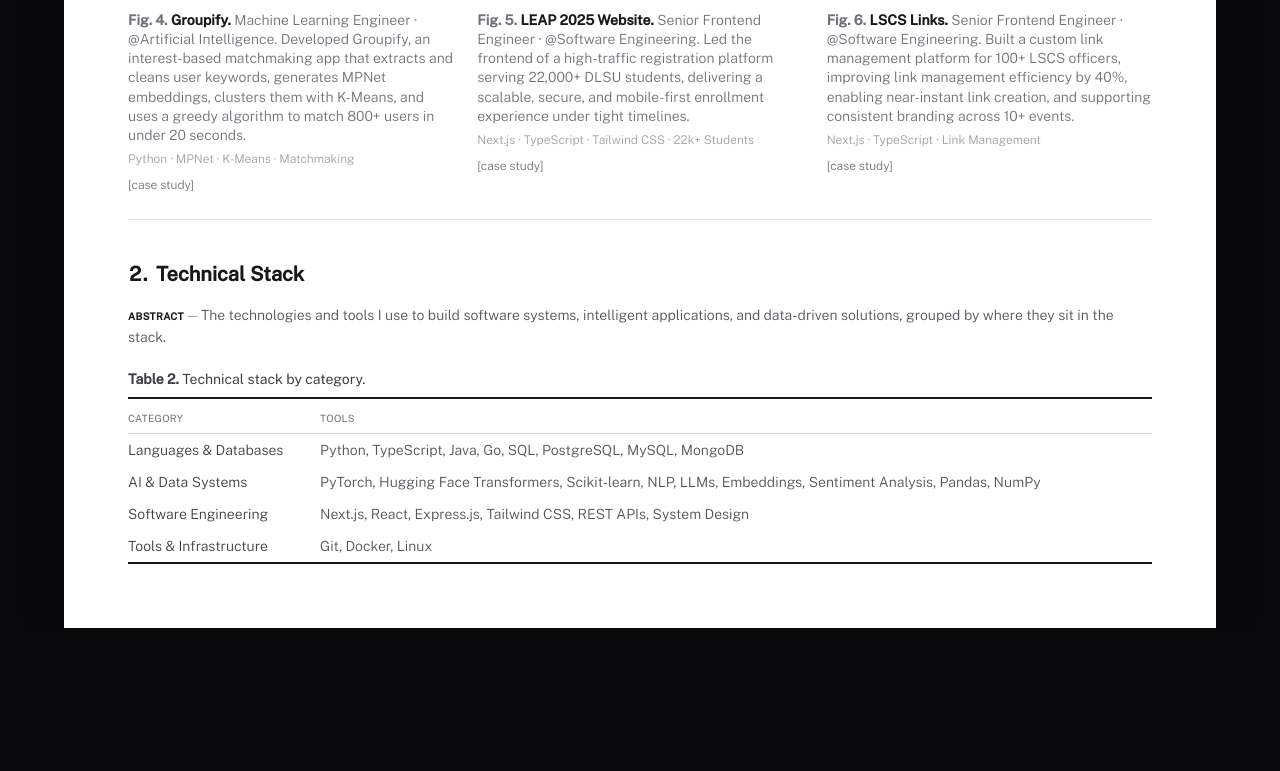
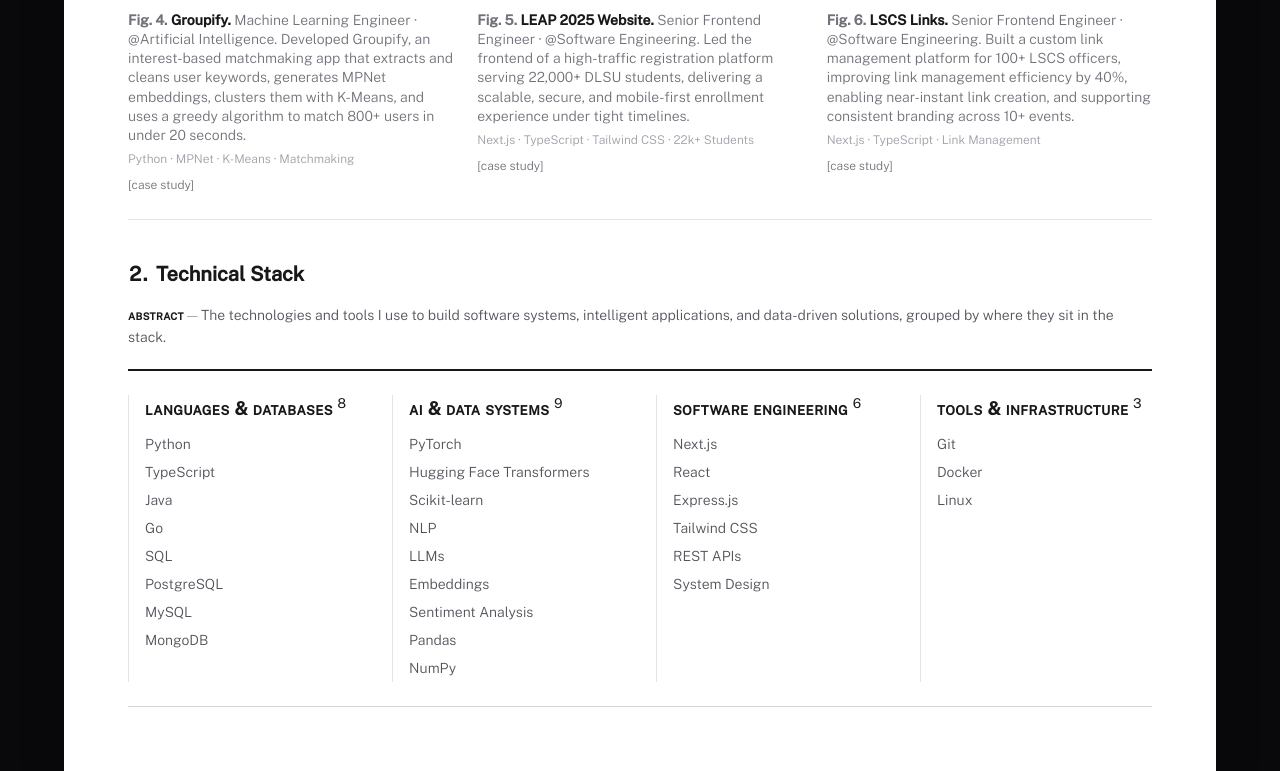
Before and after one commit to mbchavez27/mbchavezzportfolio, a React (Vite) app: page /projects in a window 1280 px wide. Shown: the part 1422-2193 px from the top of the page. Before the commit the page ends 2050 px from the top, so only its background shows below. Built offline with nearby package versions, Linux system fonts and the light colour scheme.

Commit message:
style(projects): technical stack as a skills matrix

```diff
--- a/src/features/projects/components/TechnicalStack.tsx
+++ b/src/features/projects/components/TechnicalStack.tsx
@@ -1,18 +1,43 @@
-import AcademicTable from "@/components/molecules/AcademicTable";
+import { motion } from "motion/react";
+import Abstract from "@/components/atoms/Abstract";
 import SectionHeading from "@/components/molecules/SectionHeading";
+import { revealOnScroll } from "@/lib/motion";
 import type { StackCategory } from "../domain/projects.domain";
 
+/** The technical stack as a CV-style skills matrix: categories side by side, tools listed under each. */
 export default function TechnicalStack({ categories }: { categories: readonly StackCategory[] }) {
   return (
     <section className="page-container pb-16">
       <SectionHeading number="2" title="Technical Stack" />
-      <AcademicTable
-        number={2}
-        caption="Technical stack by category"
-        abstract="The technologies and tools I use to build software systems, intelligent applications, and data-driven solutions, grouped by where they sit in the stack."
-        columns={["category", "tools"]}
-        rows={categories.map((category) => ({ label: category.label, value: category.items.join(", ") }))}
-      />
+      <Abstract>
+        The technologies and tools I use to build software systems, intelligent applications, and data-driven
+        solutions, grouped by where they sit in the stack.
+      </Abstract>
+
+      <div className="grid grid-cols-1 sm:grid-cols-2 lg:grid-cols-4 gap-x-8 gap-y-8 border-t-2 border-zinc-900 border-b border-b-zinc-300 py-6">
+        {categories.map((category, i) => (
+          <motion.div
+            key={category.label}
+            {...revealOnScroll({ y: 12, delay: i * 0.06, duration: 0.45 })}
+            className="border-l border-primary/20 pl-4"
+          >
+            <h3 className="font-body font-semibold text-zinc-900 [font-variant:small-caps] tracking-wide mb-2">
+              {category.label.toLowerCase()}
+              <sup className="ml-1 text-primary tabular-nums font-normal">{category.items.length}</sup>
+            </h3>
+            <ul>
+              {category.items.map((item) => (
+                <li
+                  key={item}
+                  className="font-body font-light text-sm text-zinc-600 leading-7 hover:text-primary transition-colors duration-200"
+                >
+                  {item}
+                </li>
+              ))}
+            </ul>
+          </motion.div>
+        ))}
+      </div>
     </section>
   );
 }
```
